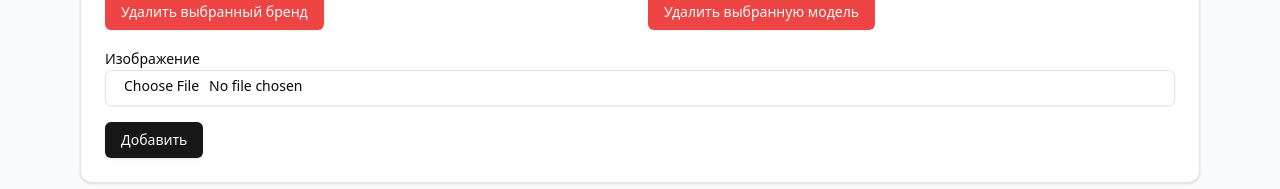
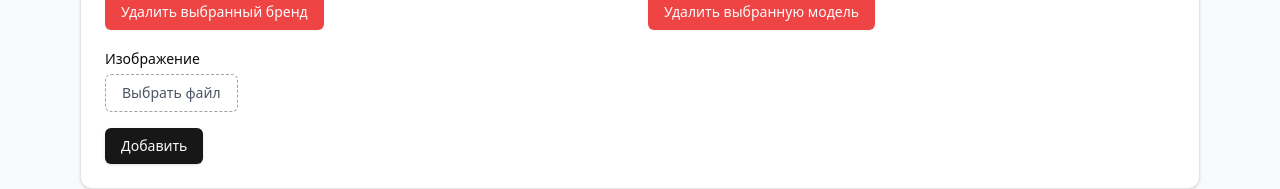
Before and after one commit to bit271/parts-store-frontend, a React (Vite) app: page / in a window 1280 px wide. Shown: the part 543-732 px from the top of the page. Built offline with nearby package versions, Linux system fonts and the light colour scheme; no server answers.

Commit message:
add car v3

```diff
--- a/src/components/AddCarForm.tsx
+++ b/src/components/AddCarForm.tsx
@@ -224,20 +224,42 @@ export default function AddCarForm() {
 
                         <div>
                             <Label>Изображение</Label>
-                            <Input
+                            <div className="mt-1 flex items-center gap-4">
+                                <label
+                                    htmlFor="image-upload"
+                                    className="cursor-pointer rounded-md border border-dashed border-gray-400 px-4 py-2 text-sm text-gray-600 hover:bg-gray-100 transition"
+                                >
+                                    Выбрать файл
+                                </label>
+                                <input
+                                    id="image-upload"
                                     type="file"
                                     accept="image/*"
                                     onChange={handleImageChange}
                                     ref={imageInputRef}
+                                    className="hidden"
                                 />
+                                {imageFile && (
+                                    <span
+                                        className="text-sm text-gray-700 truncate max-w-xs"
+                                        title={imageFile.name}
+                                    >
+                                        {imageFile.name}
+                                    </span>
+                                )}
+                            </div>
+
                             {imagePreview && (
+                                <div className="mt-4 w-full max-w-xl h-auto border rounded-xl overflow-hidden shadow-md">
                                     <img
                                         src={imagePreview}
                                         alt="preview"
-                                    className="h-32 mt-2 rounded"
+                                        className="w-full h-auto object-contain bg-white"
                                     />
+                                </div>
                             )}
                         </div>
+
 
                         <Button type="submit">Добавить</Button>
                     </form>
```
Lines whose indentation alone changed are shown as unchanged.
